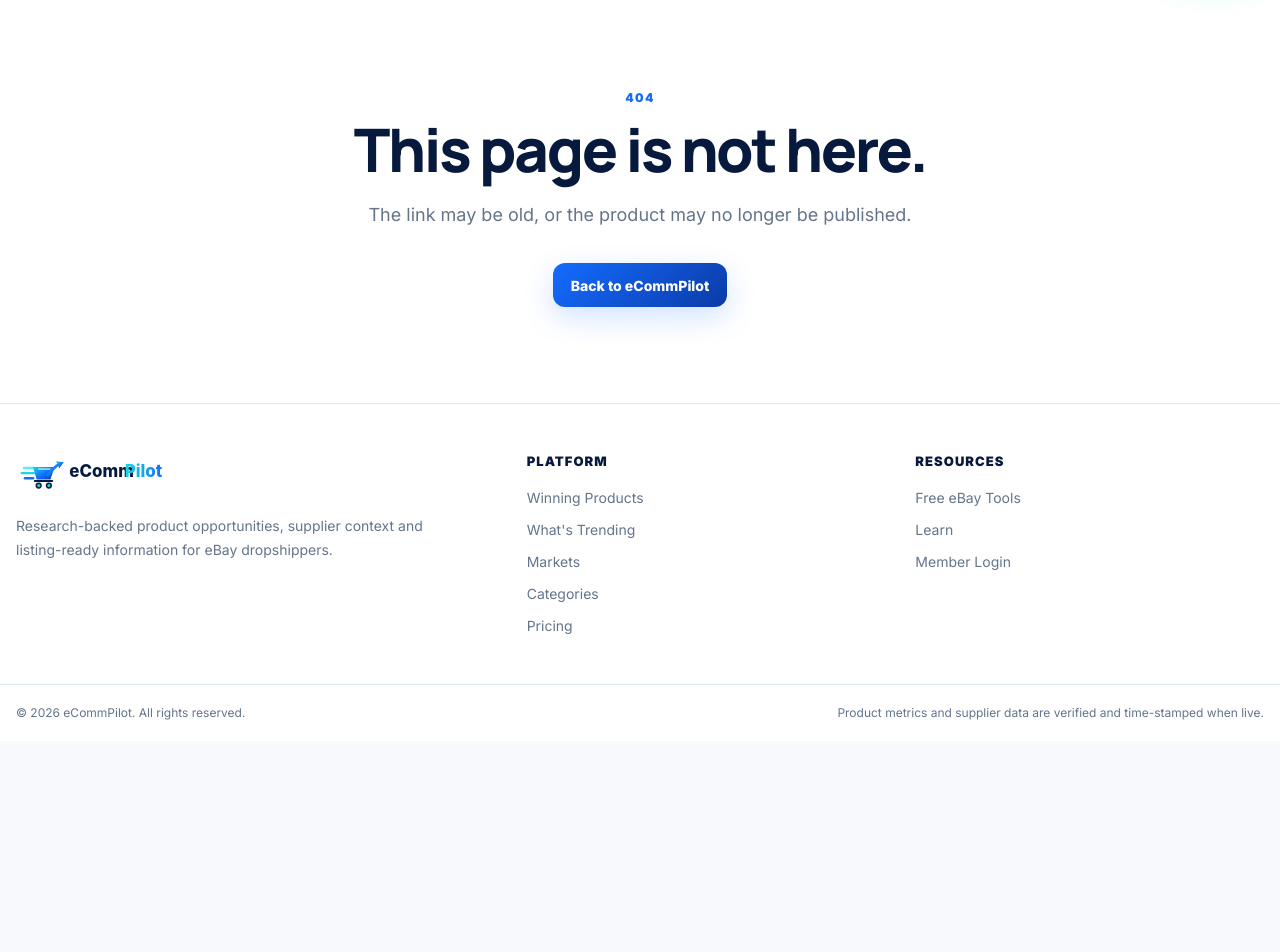
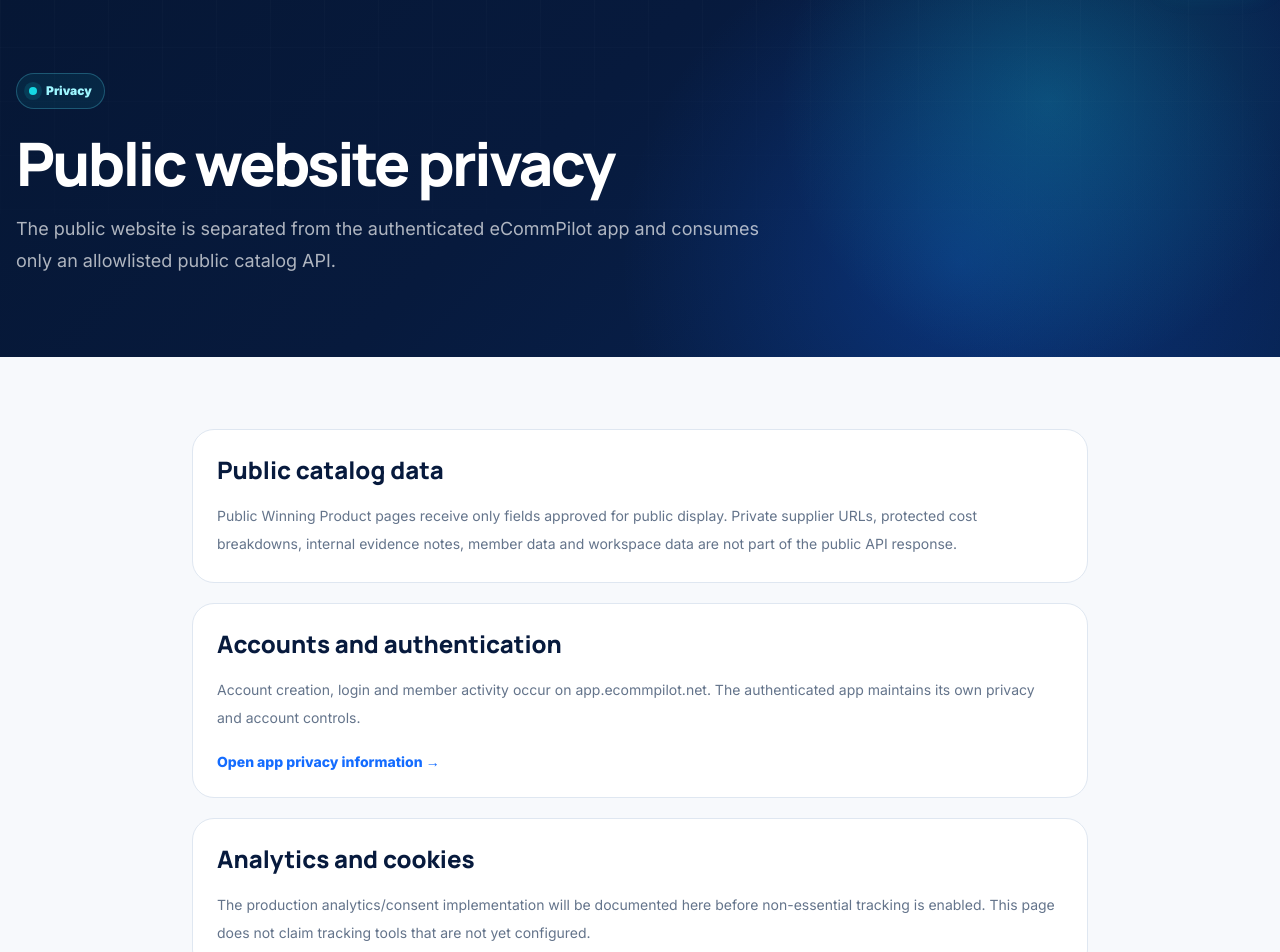
Before and after one commit to ponzey717/ecommpilot-main, a Next.js app: page /privacy in a window 1280 px wide. Before the commit this address had no page. Shown: the part 80-1032 px from the top of the page. Before the commit the page ends 821 px from the top, so only its background shows below. Built offline with nearby package versions, Linux system fonts and the light colour scheme.

Commit message:
feat: add public privacy page

```diff
--- /dev/null
+++ b/src/app/privacy/page.tsx
@@ -0,0 +1,48 @@
+import type { Metadata } from "next";
+import Link from "next/link";
+import { PageHero } from "@/components/site/page-hero";
+import { PageShell } from "@/components/site/page-shell";
+import { buildMetadata } from "@/lib/seo/metadata";
+
+export const metadata: Metadata = buildMetadata({
+  title: "Privacy",
+  description: "eCommPilot public website privacy information and links to account privacy controls.",
+  path: "/privacy",
+});
+
+export default function PrivacyPage() {
+  return (
+    <PageShell darkHeader>
+      <PageHero
+        eyebrow="Privacy"
+        title="Public website privacy"
+        description="The public website is separated from the authenticated eCommPilot app and consumes only an allowlisted public catalog API."
+      />
+      <section className="py-14 md:py-18">
+        <div className="site-container max-w-4xl space-y-5">
+          <article className="feature-card">
+            <h2 className="text-2xl font-extrabold text-[var(--navy)]">Public catalog data</h2>
+            <p className="mt-4 text-sm leading-7 text-[var(--muted)]">
+              Public Winning Product pages receive only fields approved for public display. Private supplier URLs, protected cost breakdowns, internal evidence notes, member data and workspace data are not part of the public API response.
+            </p>
+          </article>
+          <article className="feature-card">
+            <h2 className="text-2xl font-extrabold text-[var(--navy)]">Accounts and authentication</h2>
+            <p className="mt-4 text-sm leading-7 text-[var(--muted)]">
+              Account creation, login and member activity occur on app.ecommpilot.net. The authenticated app maintains its own privacy and account controls.
+            </p>
+            <Link href="https://app.ecommpilot.net/privacy" className="mt-5 inline-block text-sm font-extrabold text-[var(--blue)]">
+              Open app privacy information →
+            </Link>
+          </article>
+          <article className="feature-card">
+            <h2 className="text-2xl font-extrabold text-[var(--navy)]">Analytics and cookies</h2>
+            <p className="mt-4 text-sm leading-7 text-[var(--muted)]">
+              The production analytics/consent implementation will be documented here before non-essential tracking is enabled. This page does not claim tracking tools that are not yet configured.
+            </p>
+          </article>
+        </div>
+      </section>
+    </PageShell>
+  );
+}
```
